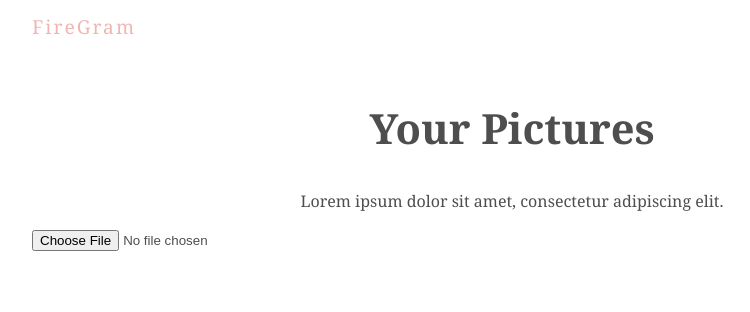
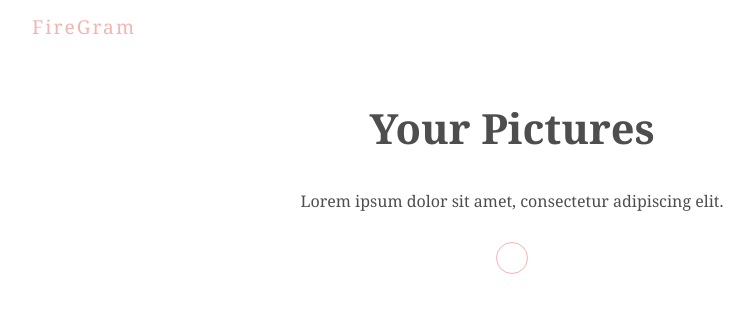
Before and after one commit to pasupathieswaran/PhotoGallery, a React (Create React App) app: page / in a window 1280 px wide. Shown: the top 312 px of the page, without its empty margins (128-878 px from the left). Built offline with nearby package versions, Linux system fonts and the light colour scheme.

Commit message:
added upload form files

```diff
--- a/src/index.css
+++ b/src/index.css
@@ -1,41 +1,75 @@
-@import url('https://fonts.googleapis.com/css2?family=Noto+Serif:wght@400;700&display=swap');
+@import url("https://fonts.googleapis.com/css2?family=Noto+Serif:wght@400;700&display=swap");
 
-:root{
+:root {
   --primary: #efb6b2;
   --secondary: #4e4e4e;
   --error: #ff4a4a;
 }
 
 /* base styles & title */
-body{
+body {
   font-family: "Noto Serif";
   color: var(--secondary);
 }
-.App{
+.App {
   max-width: 960px;
   margin: 0 auto;
 }
-.title h1{
+.title h1 {
   color: var(--primary);
   font-size: 1.2rem;
   letter-spacing: 2px;
   font-weight: normal;
 }
-.title h2, .title p{
+.title h2,
+.title p {
   text-align: center;
 }
-.title h2{
+.title h2 {
   margin-top: 60px;
   font-size: 2.6rem;
 }
 
 /* upload form styles */
-
-
+form {
+  margin: 30px auto 10px;
+  text-align: center;
+}
+label input {
+  height: 0;
+  width: 0;
+  opacity: 0;
+}
+label {
+  display: block;
+  width: 30px;
+  height: 30px;
+  border: 1px solid var(--primary);
+  border-radius: 50%;
+  margin: 10px auto;
+  line-height: 30px;
+  color: var(--primary);
+  font-weight: bold;
+  font-size: 24px;
+}
+label:hover {
+  background: var(--primary);
+  color: white;
+}
+.output {
+  height: 60px;
+  font-size: 0.8rem;
+}
+.error {
+  color: var(--error);
+}
 /* progress bar styles */
-
+.progress-bar {
+  height: 5px;
+  background: var(--primary);
+  margin-top: 20px;
+}
 
 /* image grid styles */
 
-
 /* modal styles */
```
